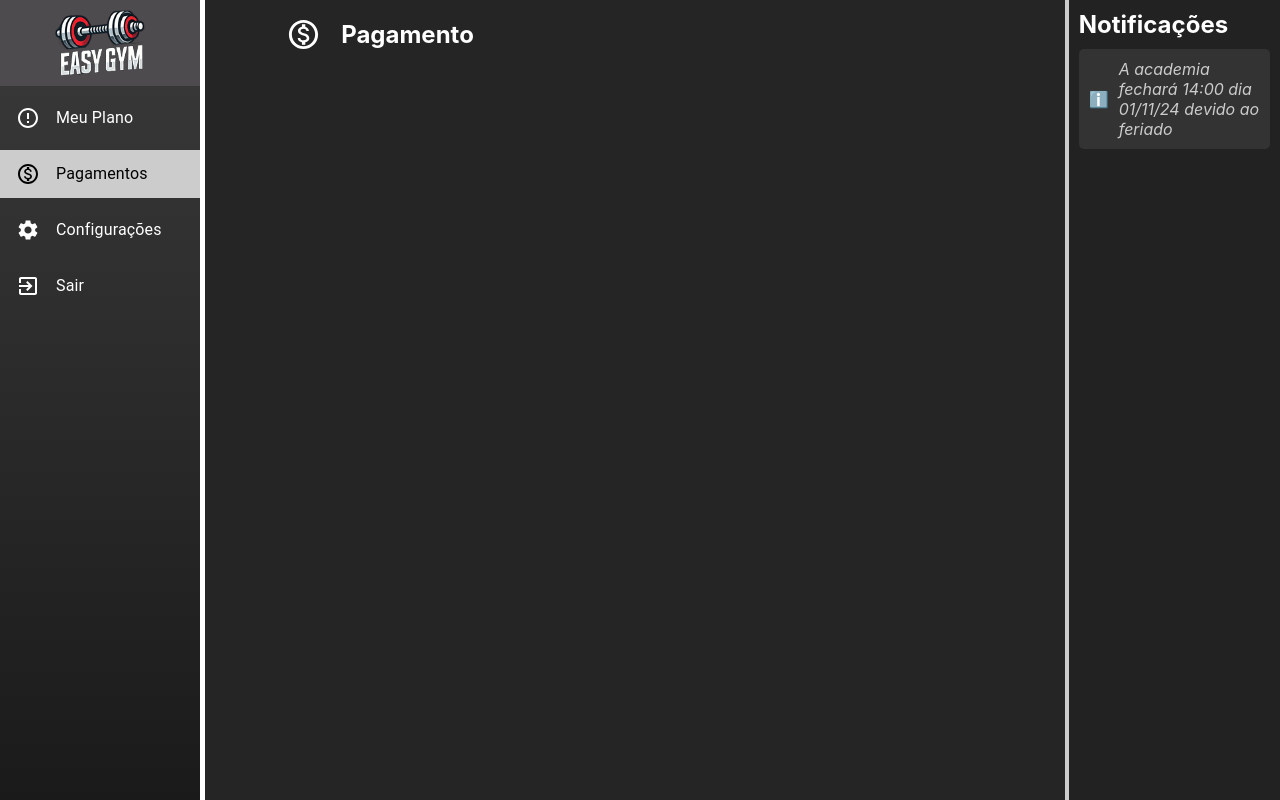
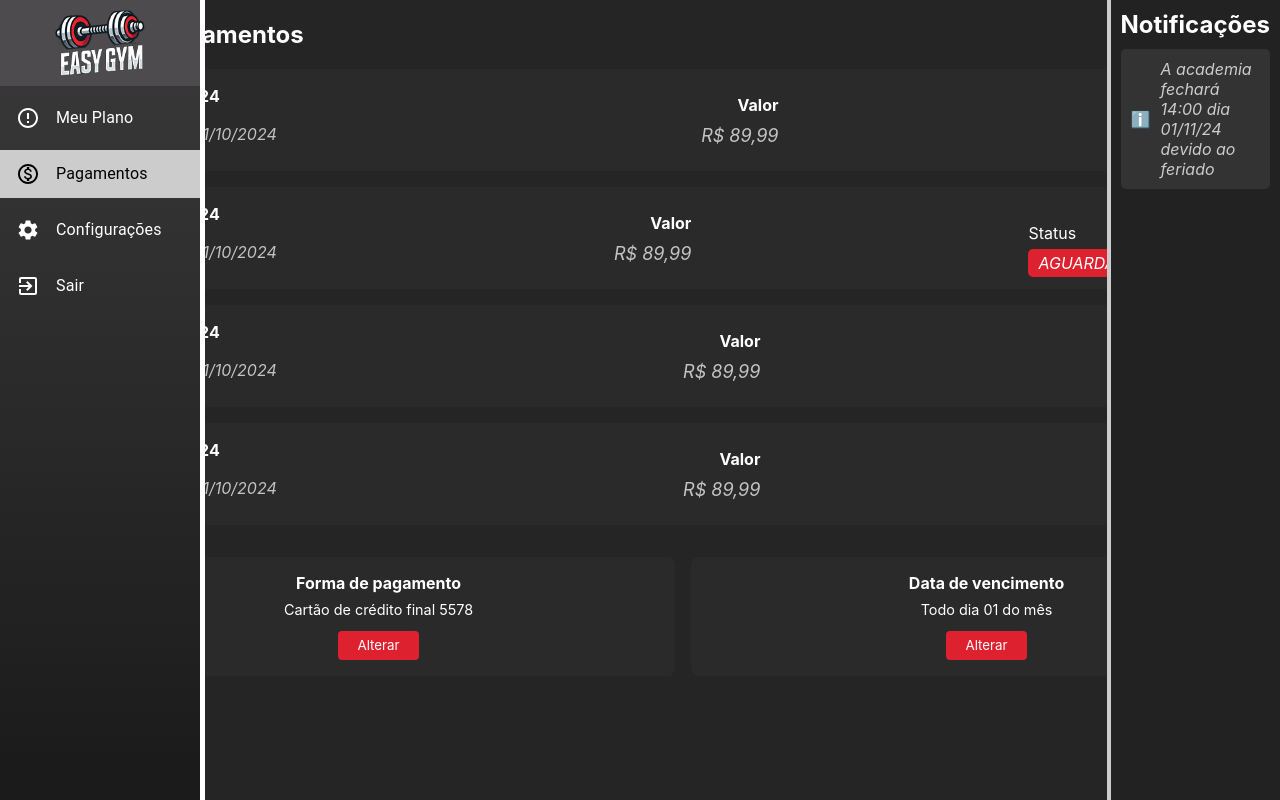
Before and after one commit to diogocarp/EasyGym_Front, a React (Vite) app in the folder easygym/: page /member in a window 1280 px wide. Both pictures are taken after a click on the item "Pagamentos". Shown: the top 800 px of the page. Built offline with nearby package versions, Linux system fonts and the light colour scheme.

Commit message:
v0.0.9 - inerserção das telas de pagamento e configurações do usuário, correção de resolução da sidebar de notificações
Signed-off-by: Diogo Carpinelli <diogocarpinelli78@gmail.com>

```diff
--- a/easygym/src/components/Header.tsx
+++ b/easygym/src/components/Header.tsx
@@ -4,7 +4,6 @@ import logo from '../assets/img/home-assets/logo-quadrado-v2.png';
 import MenuIcon from '@mui/icons-material/Menu';
 import CloseIcon from '@mui/icons-material/Close';
 import { useNavigate } from "react-router-dom";
-
 
 const Header = () => {
     const [isMenuOpen, setIsMenuOpen] = useState(false);
--- a/easygym/src/components/member/Payments.tsx
+++ b/easygym/src/components/member/Payments.tsx
@@ -1,20 +1,112 @@
+import { Text } from "../../styles/HomeStyle";
 import { Container, Frequency, MoneyIcon, Title } from "../../styles/manager-styles/DashboardStyle";
+import {
+  AlterButton,
+  PaymentCard,
+  PaymentInfo,
+  PaymentLabel,
+  SettingCard,
+  SettingDescription,
+  SettingsContainer,
+  SettingTitle,
+  Value,
+  ValueDescription
+} from "../../styles/member-styles/PaymentStyles";
+
 import Notification from "../painel/Notification";
+import styled from "styled-components";
+
+export enum PaymentStatus {
+  PAID = 'PAGO',
+  PENDING = 'AGUARDANDO \nPAGAMENTO',
+  UPCOMING = 'A VENCER',
+}
+
+interface PaymentProps {
+  status: PaymentStatus;
+}
+
+const Tag = styled.span<{ status: PaymentStatus }>`
+  padding: 4px 10px;
+  border-radius: 5px;
+  font-size: 16px;
+  font-style: italic;
+  color: white;
+
+  background-color: ${({ status }) => {
+    switch (status) {
+      case PaymentStatus.PAID:
+        return '#28A109';
+      case PaymentStatus.PENDING:
+        return '#DD212F';
+      case PaymentStatus.UPCOMING:
+        return '#ADADAD';
+      default:
+        return '#757575';
+    }
+  }};
+`;
+
+export const PaymentStatusTag = ({ status }: PaymentProps) => {
+  return <Tag status={status}>{status}</Tag>;
+};
 
 const Payments = () => {
-    return (
-        <div style={{display:"flex"}}>
-        <Container style={{ width: "30%" }}>
-        </Container>
-        <Container style={{ width: "90%" }}>
-            <Frequency>
-                <MoneyIcon fontSize="large" /><Title>Pagamento</Title>
-            </Frequency>
+  const pagamentos: {
+    mes: string;
+    vencimento: string;
+    valor: string;
+    status: PaymentStatus;
+  }[] = [
+    { mes: 'Setembro 2024', vencimento: '01/10/2024', valor: 'R$ 89,99', status: PaymentStatus.PAID },
+    { mes: 'Setembro 2024', vencimento: '01/10/2024', valor: 'R$ 89,99', status: PaymentStatus.PENDING },
+    { mes: 'Setembro 2024', vencimento: '01/10/2024', valor: 'R$ 89,99', status: PaymentStatus.UPCOMING },
+    { mes: 'Setembro 2024', vencimento: '01/10/2024', valor: 'R$ 89,99', status: PaymentStatus.UPCOMING },
+  ];
 
-        </Container>
-        <Notification/>
-        </div>
-    )
-}
+  return (
+    <div style={{ display: "flex" }}>
+      <Container style={{ width: "20%" }} />
+      <Container style={{ width: "80%" }}>
+        <Frequency>
+          <MoneyIcon fontSize="large" />
+          <Title>Pagamentos</Title>
+        </Frequency>
+
+        {pagamentos.map((p, i) => (
+          <PaymentCard key={i}>
+            <PaymentInfo>
+            <div><strong>{p.mes}</strong></div>
+              <PaymentLabel>Vencimento {p.vencimento}</PaymentLabel>
+            </PaymentInfo>
+            <Value>
+              <div><strong>Valor</strong></div>
+              <ValueDescription>{p.valor}</ValueDescription>
+            </Value>
+            <div>
+              <Text style={{marginBottom:"10px"}}>Status</Text>
+              <PaymentStatusTag status={p.status} />
+            </div>
+          </PaymentCard>
+        ))}
+
+        <SettingsContainer>
+          <SettingCard>
+            <SettingTitle>Forma de pagamento</SettingTitle>
+            <SettingDescription>Cartão de crédito final 5578</SettingDescription>
+            <AlterButton>Alterar</AlterButton>
+          </SettingCard>
+
+          <SettingCard>
+            <SettingTitle>Data de vencimento</SettingTitle>
+            <SettingDescription>Todo dia 01 do mês</SettingDescription>
+            <AlterButton>Alterar</AlterButton>
+          </SettingCard>
+        </SettingsContainer>
+      </Container>
+      <Notification />
+    </div>
+  );
+};
 
 export default Payments;
--- a/easygym/src/components/member/Settings.tsx
+++ b/easygym/src/components/member/Settings.tsx
@@ -1,8 +1,20 @@
+import PersonIcon from '@mui/icons-material/Person';
+import { Container, Frequency, SettingsIcon, Title } from "../../styles/manager-styles/DashboardStyle";
+import { Button, ButtonContainer, Card, Field, Input, Row, Section, SectionTitle } from "../../styles/member-styles/SettingsStyles";
+import Notification from "../painel/Notification";
+import { CalendarMonth, Dock, Lock, Mail, Phone } from "@mui/icons-material";
 
-import { Container, Frequency, SettingsIcon, Title } from "../../styles/manager-styles/DashboardStyle";
-import Notification from "../painel/Notification";
 
 const Setting = () => {
+
+    const userData = {
+        nome: 'Bruno Ferreira da Silva',
+        email: 'brunofs99@hotmail.com',
+        cpf: '123.456.789-09',
+        telefone: '+55 (11) 94572-6687',
+        nascimento: '01/01/2000',
+      };
+
     return (
         <div style={{display:"flex"}}>
         <Container style={{ width: "30%" }}>
@@ -11,6 +23,44 @@ const Setting = () => {
             <Frequency>
                 <SettingsIcon fontSize="large" /><Title>Configurações</Title>
             </Frequency>
+            <Section>
+        <SectionTitle>Dados pessoais</SectionTitle>
+        <Card>
+          <Row>
+            <Field><PersonIcon /><Input value={userData.nome} readOnly /></Field>
+            <Field><Mail /><Input value={userData.email} readOnly /></Field>
+          </Row>
+          <Row>
+            <Field><Dock /><Input value={userData.cpf} readOnly /></Field>
+            <Field><Phone /><Input value={userData.telefone} readOnly /></Field>
+            <Field><CalendarMonth /><Input value={userData.nascimento} readOnly /></Field>
+          </Row>
+          <ButtonContainer>
+          <Button>Atualizar</Button>
+          </ButtonContainer>
+        </Card>
+      </Section>
+
+      <Section style={{ display: 'flex', gap: '2rem' }}>
+        <Card style={{ flex: 1 }}>
+          <SectionTitle>Alterar senha</SectionTitle>
+          <Field><Lock /><Input type="password" placeholder="Senha Antiga" /></Field>
+          <Field><Lock /><Input type="password" placeholder="Nova Senha" /></Field>
+          <Field><Lock /><Input type="password" placeholder="Confirmar Nova Senha" /></Field>
+          <ButtonContainer>
+          <Button>Atualizar</Button>
+          </ButtonContainer>
+        </Card>
+
+        <Card style={{ flex: 1 }}>
+          <SectionTitle>Histórico de acessos</SectionTitle>
+          <Field><CalendarMonth /><Input type="date" placeholder="Data inicial" /></Field>
+          <Field><CalendarMonth /><Input type="date" placeholder="Data final" /></Field>
+          <ButtonContainer>
+          <Button>Filtrar</Button>
+          </ButtonContainer>
+        </Card>
+      </Section>
         </Container>
         <Notification/>
         </div>
--- a/easygym/src/components/sidebars/SidebarMember.tsx
+++ b/easygym/src/components/sidebars/SidebarMember.tsx
@@ -11,7 +11,6 @@ interface SidebarProps {
     setActivePage: (page: string) => void;
     activePage:string;
 }
-
 
 const Sidebar: React.FC<SidebarProps> = ({ setActivePage, activePage }) => {
 
--- /dev/null
+++ b/easygym/src/pages/constants/PaymentStatus.ts
@@ -0,0 +1,5 @@
+export enum PaymentStatus {
+    PAID = 'PAGO',
+    PENDING = 'AGUARDANDO PAGAMENTO',
+    UPCOMING = 'A VENCER',
+  }
--- a/easygym/src/styles/manager-styles/NotificationStyle.ts
+++ b/easygym/src/styles/manager-styles/NotificationStyle.ts
@@ -6,7 +6,6 @@ const Container = styled.div`
     padding: 10px;
     border-left: 4px solid #ccc;
     color: #fff;
-    height: 100vh;
 `;
 
 const Title = styled.h2`
--- /dev/null
+++ b/easygym/src/styles/member-styles/PaymentStyles.ts
@@ -0,0 +1,105 @@
+import { PaymentStatus } from './../../pages/constants/PaymentStatus';
+import styled from 'styled-components';
+
+const Container = styled.div`
+  background-color: #1e1e1e;
+  color: white;
+  padding: 2rem;
+  font-family: Arial, sans-serif;
+`;
+
+const PaymentTitle = styled.h1`
+  display: flex;
+  align-items: center;
+  font-size: 1.8rem;
+  gap: 0.5rem;
+  color: white;
+`;
+
+const PaymentCard = styled.div`
+  background: #2a2a2a;
+  padding: 1rem;
+  border-radius: 4px;
+  margin-bottom: 1rem;
+  width: 75rem;
+  display: flex;
+  justify-content: space-between;
+  align-items: center;
+`;
+
+const PaymentInfo = styled.div`
+  display: flex;
+  flex-direction: column;
+  color: white;
+`;
+
+const PaymentLabel = styled.span`
+  text-align:center;
+  color:#C3C3C3;
+  margin-bottom: 10px;
+  font-size: 16px;
+  font-style: italic;
+  margin-top: 18px;
+`;
+
+const Value = styled.div`
+  text-align: right;
+  color: white;
+  justify-content:start;
+`;
+
+const Status = styled.div`
+  font-size: 0.8rem;
+  font-weight: bold;
+  padding: 0.3rem 0.6rem;
+  border-radius: 6px;
+  color: white;
+`;
+
+const SettingsContainer = styled.div`
+  display: flex;
+  width: 75rem;
+  gap: 1rem;
+  margin-top: 2rem;
+`;
+
+const SettingCard = styled.div`
+  background: #2a2a2a;
+  padding: 1rem;
+  border-radius: 8px;
+  flex: 1;
+  display: flex;
+  flex-direction: column;
+  align-items: center;
+`;
+
+const SettingTitle = styled.div`
+  font-weight: bold;
+  margin-bottom: 0.5rem;
+  color: white;
+`;
+
+const SettingDescription = styled.div`
+  font-size: 0.9rem;
+  margin-bottom: 0.8rem;
+  color: white
+`;
+
+const AlterButton = styled.button`
+  background: #DD212F;
+  color: white;
+  border: none;
+  border-radius: 4px;
+  padding: 0.4rem 1.2rem;
+  cursor: pointer;
+`;
+
+const ValueDescription = styled.p`
+text-align:center;
+color:#C3C3C3;
+margin-top: 10px;
+font-size: 18px;
+font-style: italic;
+`
+
+export {AlterButton,Container,PaymentCard,PaymentInfo,PaymentLabel,SettingCard,SettingDescription,SettingTitle,SettingsContainer,Status,Value,PaymentTitle,PaymentStatus, ValueDescription}
--- /dev/null
+++ b/easygym/src/styles/member-styles/SettingsStyles.ts
@@ -0,0 +1,63 @@
+import styled from 'styled-components';
+
+const Section = styled.div`
+  margin-top: 2rem;
+  width:90%;
+`;
+
+const SectionTitle = styled.h3`
+  margin-bottom: 1rem;
+  color: white;
+`;
+
+const Card = styled.div`
+  background-color: #2c2c2c;
+  padding: 1.5rem;
+  border-radius: 0.5rem;
+  display: flex;
+  flex-direction: column;
+  gap: 1rem;
+`;
+
+const Row = styled.div`
+  display: flex;
+  gap: 1rem;
+  flex-wrap: wrap;
+`;
+
+const Field = styled.div`
+  flex: 1;
+  display: flex;
+  align-items: center;
+  gap: 0.5rem;
+  background-color: #eee;
+  color: #000;
+  padding: 0.5rem;
+  border-radius: 0.3rem;
+`;
+
+const Input = styled.input`
+  border: none;
+  background: transparent;
+  width: 100%;
+  outline: none;
+`;
+
+const Button = styled.button`
+  background-color: #e50914;
+  color: white;
+  border: none;
+  padding: 0.6rem 1.2rem;
+  border-radius: 0.3rem;
+  cursor: pointer;
+  margin-top: 1rem;
+  width:150px;
+`;
+
+const ButtonContainer = styled.div`
+  display: flex;
+  justify-content: center;
+  margin-top: 1rem;
+`;
+
+export {Button,Card,Field,Input,Row,Section,SectionTitle, ButtonContainer}
```
